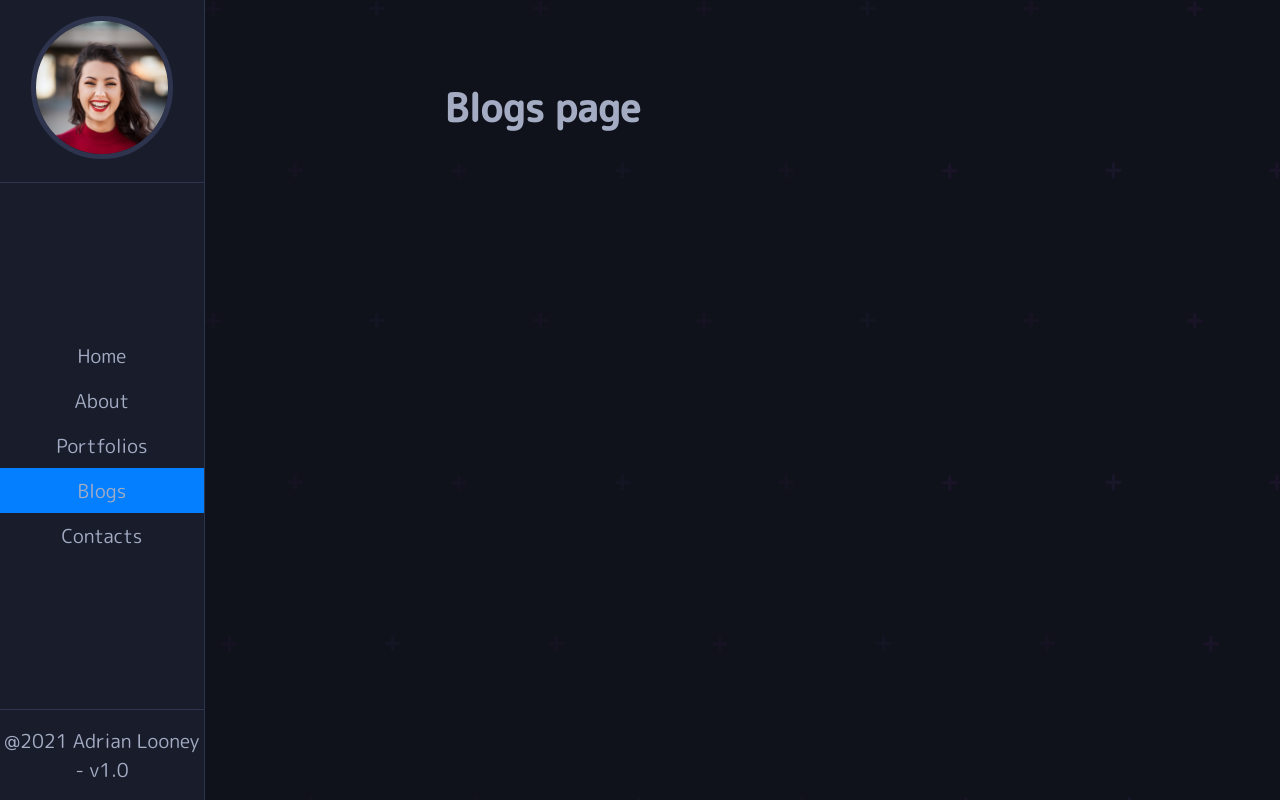
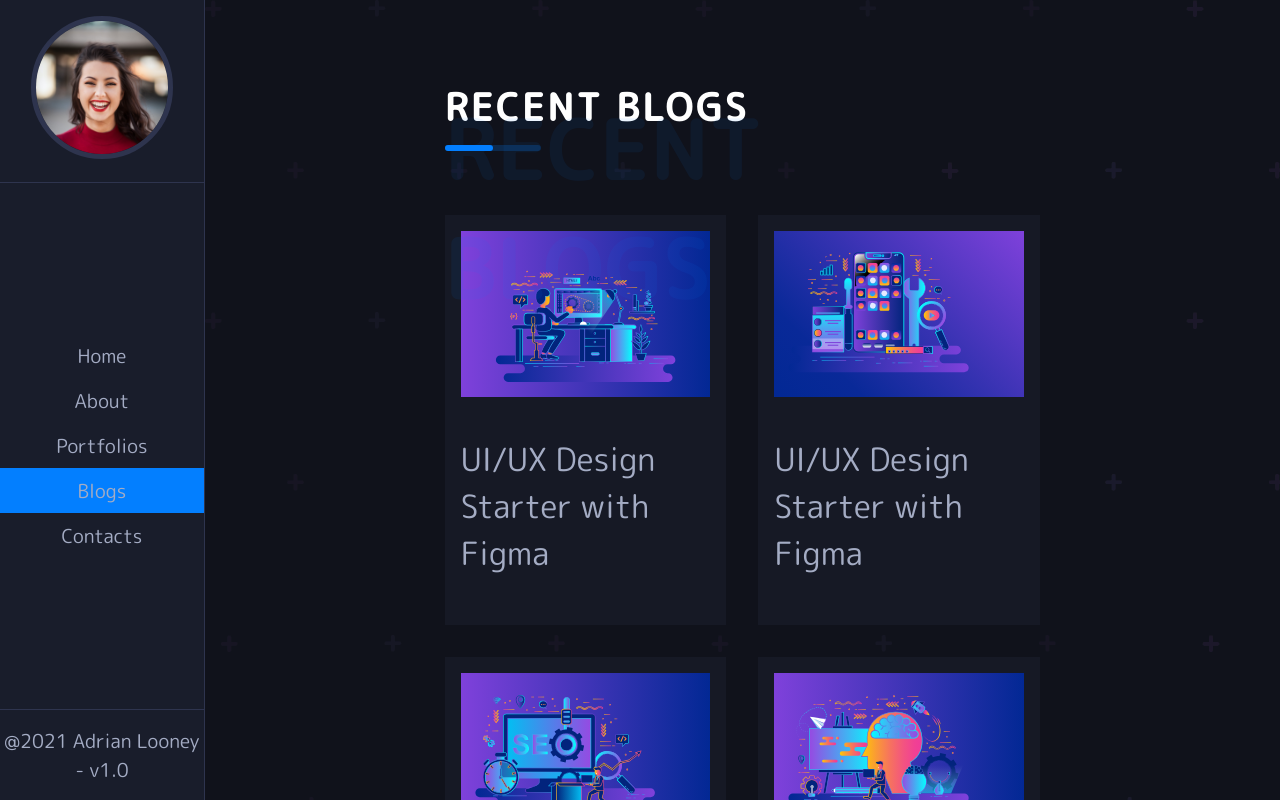
Before and after one commit to Jammerref2015/portfolio, a React (Create React App) app: page /blogs in a window 1280 px wide. Shown: the top 800 px of the page. Built offline with nearby package versions, Linux system fonts and the light colour scheme.

Commit message:
created initial blogs page

```diff
--- a/src/App.scss
+++ b/src/App.scss
@@ -3,6 +3,7 @@
 @import './styles/navbar';
 @import './styles/title';
 @import './styles/about';
+@import './styles/blogs';
 @import './styles/skill';
 @import './styles/services';
 
--- /dev/null
+++ b/src/components/allBlogs.js
@@ -0,0 +1,82 @@
+import blog1 from '../img/blogs/blog1.svg';
+import blog2 from '../img/blogs/blog2.svg';
+import blog3 from '../img/blogs/blog3.svg';
+import blog4 from '../img/blogs/blog4.svg';
+import blog5 from '../img/blogs/blog5.svg';
+
+const blogs = [
+    {
+        id: 1,
+        image: blog1,
+        title: 'UI/UX Design Starter with Figma',
+        link: 'https://www.facebook.com/',
+        date : '21',
+        month: 'Mar',
+        year: '2020'
+    },
+    {
+        id: 2,
+        image: blog2,
+        title: 'UI/UX Design Starter with Figma',
+        link: 'https://www.facebook.com/',
+        date : '09',
+        month: 'Dec',
+        year: '2019'
+    },
+    {
+        id: 3,
+        image: blog3,
+        title: 'UI/UX Design Starter with Figma',
+        link: 'https://www.facebook.com/',
+        date : '15',
+        month: 'Jun',
+        year: '2018'
+    },
+    {
+        id: 4,
+        image: blog4,
+        title: 'UI/UX Design Starter with Figma',
+        link: 'https://www.facebook.com/',
+        date : '04',
+        month: 'Aug',
+        year: '2020'
+    },
+    {
+        id: 5,
+        image: blog5,
+        title: 'UI/UX Design Starter with Figma',
+        link: 'https://www.facebook.com/',
+        date : '09',
+        month: 'Sep',
+        year: '2019'
+    },
+    {
+        id: 6,
+        image: blog5,
+        title: 'UI/UX Design Starter with Figma',
+        link: 'https://www.facebook.com/',
+        date : '09',
+        month: 'Sep',
+        year: '2019'
+    },
+    {
+        id: 7,
+        image: blog3,
+        title: 'Test Blogs data1',
+        link: 'https://www.facebook.com/',
+        date : '09',
+        month: 'Sep',
+        year: '2019'
+    },
+    {
+        id: 8,
+        image: blog1,
+        title: 'Test Blogs data2',
+        link: 'https://www.facebook.com/',
+        date : '09',
+        month: 'Sep',
+        year: '2019'
+    }
+];
+
+export default blogs;
--- a/src/pages/BlogsPage.js
+++ b/src/pages/BlogsPage.js
@@ -1,9 +1,27 @@
 import React from 'react';
+import allBlogs from '../components/allBlogs';
+import Title from '../components/Title'
 
 function BlogsPage() {
     return (
         <div>
-            <h1>Blogs page</h1>
+            <div className="b-title">
+                <Title title= {'Recent Blogs'} span={'Recent Blogs'} />
+            </div>
+            <div className="BlogsPage">
+            {
+                allBlogs.map((blog)=> {
+                    return <div className="blog" key={blog.id}>
+                        <div className="blog-content">
+                            <img src={blog.image} alt=""/>
+                            <a href={blog.link} className="blog-link" target="_blank" rel="noreferrer">
+                                {blog.title}
+                            </a>
+                        </div>
+                    </div>
+                })
+            }
+            </div>
         </div>
     )
 };
--- /dev/null
+++ b/src/styles/_blogs.scss
@@ -0,0 +1,38 @@
+.BlogsPage {
+    display: grid;
+    grid-template-columns: repeat(2, 1fr);
+    grid-gap: 2rem;
+    .blog {
+        background-color: #161925;
+        width: 100%;
+        padding: 1rem;
+        overflow:hidden;
+        .blog-content {
+            overflow:hidden;
+            padding-bottom: 2rem;
+            img {
+                width: 100%;
+                transition: all .2s ease-in-out;
+                &:hover {
+                    transform: scale(1.1);
+                }
+                padding-bottom: 2rem;
+            }
+            .blog-link {
+                color:inherit;
+                font-family: inherit;
+                text-decoration: none;
+                font-size: 2rem;
+                padding-bottom: 2rem;
+                transition: all .4s ease-in-out;
+                &:hover {
+                   color: #037fff;
+                }
+            }
+        }
+    }
+}
+
+.b-title {
+    margin-bottom: 4rem;
+}
```
